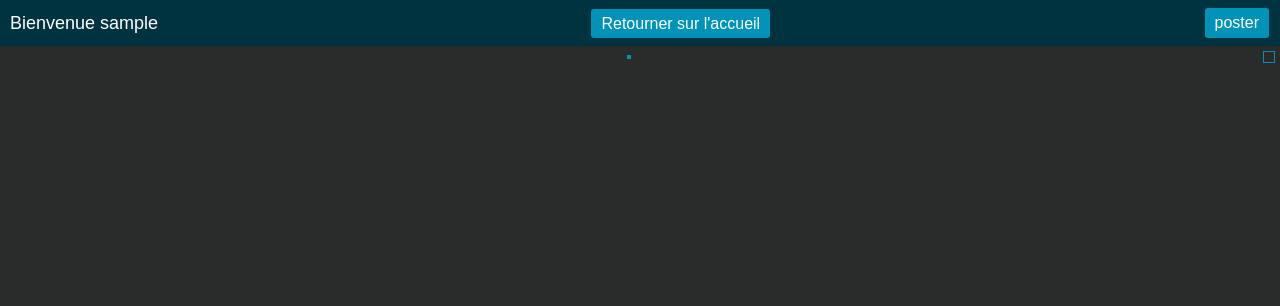
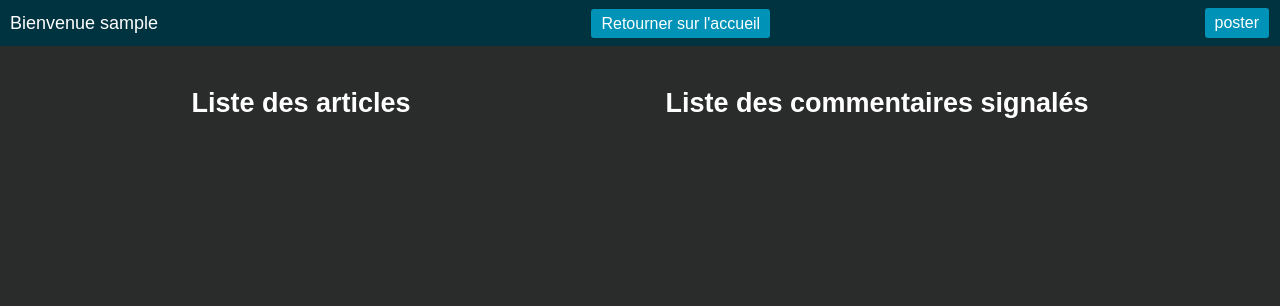
Before and after one commit to sorenouw/Projet4_web-developer-junior_OpenClassrooms, a PHP site: page /admin.php in a window 1280 px wide. Shown: the top 306 px of the page. Run offline with PHP 8.4, Linux system fonts and the light colour scheme; the visitor is signed in with stand-in values (Sample User, id 1); data that the repository does not hold is empty; some web fonts are replaced.

Commit message:
design partie admin

```diff
--- a/admin.php
+++ b/admin.php
@@ -24,7 +24,7 @@ if (isset($_POST['4'])) {
     var_dump('Supprimé');
 // delete comment
 } elseif (isset($_POST['5'])) {
-    $id = $_GET['comment_id'];
+    $id = $_GET['id'];
     $commentManager = new CommentManager();
     $comment = new Comment(array(
   'id'=> $id,
@@ -52,8 +52,9 @@ $getReported = $commentManager->getReported();
 	<a href="post.php">poster</a>
 </header>
 
-<div class="admin">
-	<section class="post">
+<div class="admin_page">
+	<section class="admin_post">
+    <h2>Liste des articles</h2>
 		<table>
 <?php foreach ($articles as $post): ?>
   <tr>
@@ -76,14 +77,22 @@ $getReported = $commentManager->getReported();
 		</table>
 	</section>
 
-	<section class="comment">
-<?php foreach ($getReported as $comment): ?>
-    <p><strong><?php echo htmlspecialchars($comment->login()); ?></strong> le <?php echo $comment->date(); ?>
-    <p><?php echo nl2br(htmlspecialchars($comment->comment())); ?></p>
-    <form class="" action=admin.php?id=<?php echo $comment->id(); ?> method="post">
-      <button type="submit" name="5">Supprimer</button>
-    </form>
-<?php endforeach; ?>
+	<section class="admin_comment">
+    <h2>Liste des commentaires signalés</h2>
+    <table>
+      <?php foreach ($getReported as $comment): ?>
+        <tr>
+          <td><p><strong><?php echo htmlspecialchars($comment->login()); ?></strong> le <?php echo $comment->date(); ?><p/></td>
+<td><p><?php echo nl2br(htmlspecialchars($comment->comment())); ?></p></td>
+<td>          <form class="" action=admin.php?id=<?php echo $comment->id(); ?> method="post">
+            <button type="submit" name="5">Supprimer</button>
+          </form></td>
+
+        </tr>
+
+      <?php endforeach; ?>
+    </table>
+
 	</section>
 </div>
 
--- a/public/css/layout.css
+++ b/public/css/layout.css
@@ -8,31 +8,20 @@ header {
   height: 40px;
 }
 
-.post {
-  margin: auto;
-}
+
 
 .comment {
-  margin: 5px;
+
+  margin: auto;
   padding: 5px;
-  border: 1px;
-  border-style: solid;
-  border-color: #0093B7;
+  border-top: 2px solid #0093B7;
+  border-bottom: 2px solid #0093B7;
+  max-width: 50%;
 }
 
 .comment_button {
   display: flex;
   justify-content: center;
-}
-
-table {
-  margin: auto;
-}
-
-.admin {
-  display: flex;
-  align-items: center;
-  justify-content: space-between;
 }
 
 /*----- header img -----*/
@@ -73,12 +62,12 @@ table {
 .index_post {
   border: 2px solid #0093B7;
   border-radius: 5px;
-  padding: 5px;
+  padding: 10px;
   overflow: hidden;
   height: auto;
   width: 350px;
   margin: 10px;
-  text-align: left;
+  text-align: justify;
 }
 
 /*----- Post and Comment -----*/
@@ -91,9 +80,43 @@ table {
 .post_view {
   max-width: 80%;
   margin: auto;
-  text-align: left;
+  text-align: justify;
+}
+/*----- admin -----*/
+table{
+  border-collapse: collapse;
+}
+td {
+  border: 2px solid #0093B7;
 }
 
+.admin {
+  display: flex;
+  justify-content: space-between;
+  align-items: center;
+}
+.admin_page{
+  margin: auto;
+  max-width: 90%;
+  padding-top: 20px;
+  display: flex;
+  align-items:flex-start;
+  flex-wrap: wrap;
+}
+.admin_post {
+  align-items:flex-start;
+  margin: auto;
+  margin-top: 0;
+  height: auto;
+  max-width: 500px;
+}
+.admin_comment {
+  max-width: 500px;
+  height: auto;
+  align-items: center;
+  margin: auto;
+  margin-top: 0;
+}
 @media screen and (max-width: 780px) {
   h1 {
     font-size: 20px;
--- a/public/css/theme.css
+++ b/public/css/theme.css
@@ -14,11 +14,10 @@ a, button {
 
 a:hover, button:hover {}
 
+
 /*----- Admin Table -----*/
 
-table {
-  border: 2px solid #0093B7;
-}
+
 
 header {
   background-color: #003340;
```
